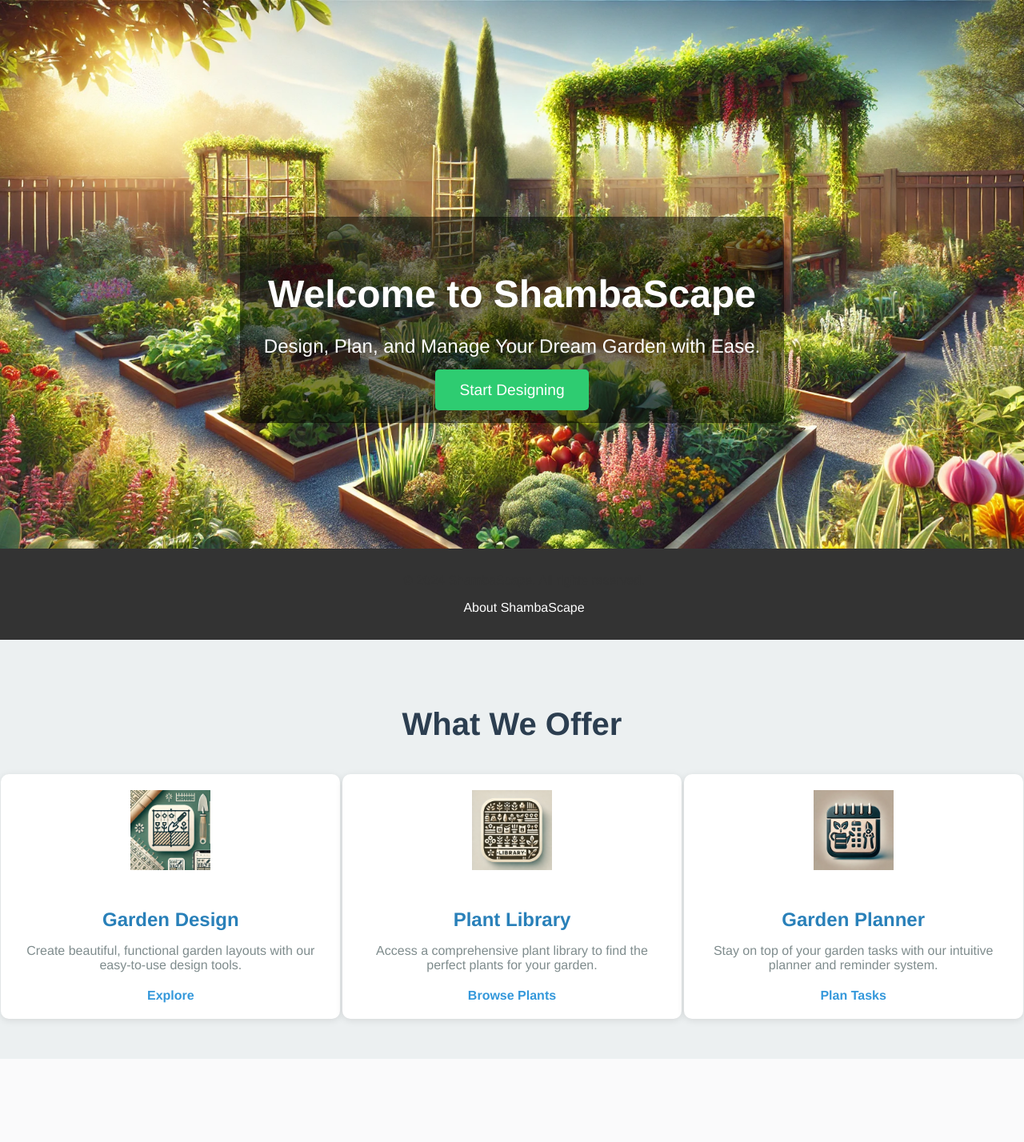
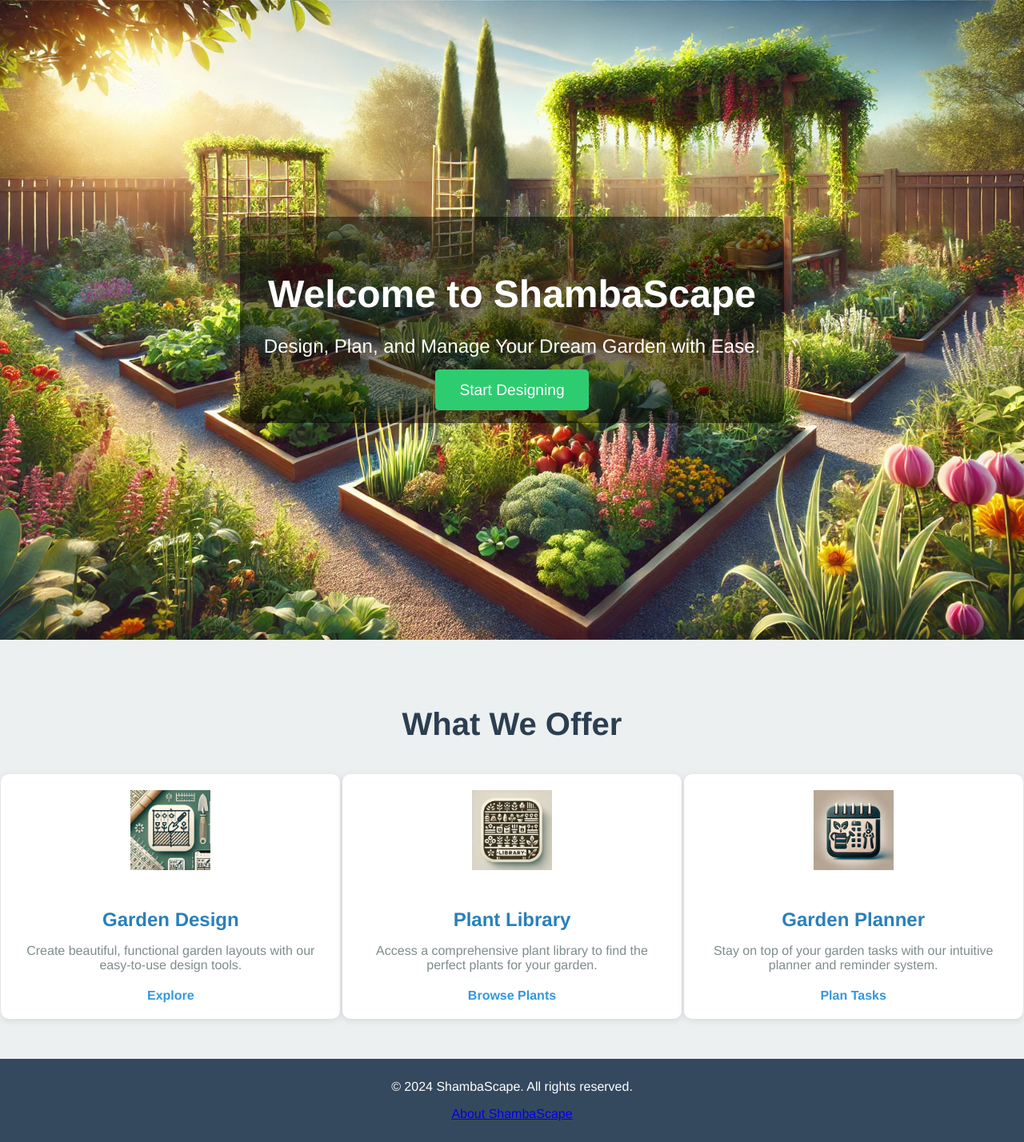
Before and after one commit to gashug/ShambaScape, a Django app: page / in a window 1280 px wide. Shown: the whole page at 80% size. Before the commit the page ends 1324 px from the top, so only its background shows below. Run offline with Django 5.2, Linux system fonts and the light colour scheme.

Commit message:
restored main style.css

```diff
--- a/static/css/style.css
+++ b/static/css/style.css
@@ -106,24 +106,8 @@ body {
 
 /* Footer Section */
 footer {
-    background-color: #333; /* Darker background for contrast */
+    background-color: #34495e;
+    color: white;
+    padding: 10px 0;
     text-align: center;
-    padding: 15px;
-    position: absolute;
-    width: 100%;
-    bottom: 0;
-  }
-
-  footer .footer-content p {
-    margin: 0;
-    color: #fff;
-  }
-
-  footer a {
-    text-decoration: none;
-    color: #fff;
-  }
-
-  footer a:hover {
-    color: #ccc;
-  }
+}
```
